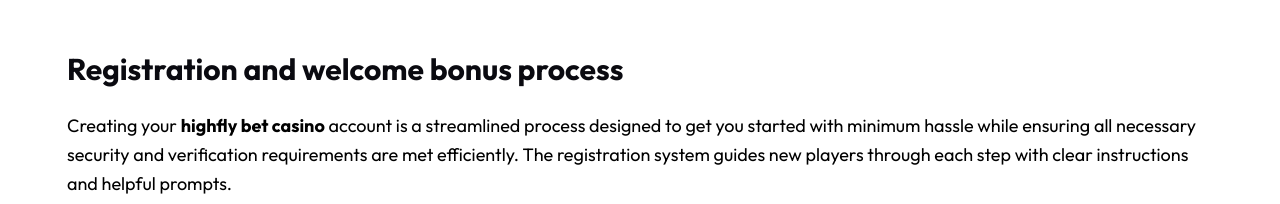
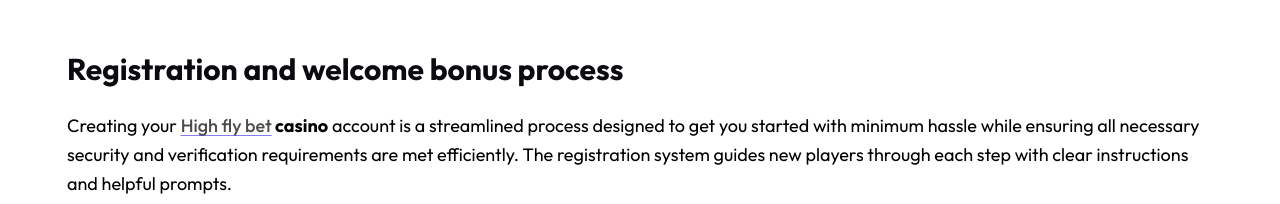
Before and after one commit to ttg-00/highfly-bet.org, a plain HTML site: page index.html in a window 1280 px wide. Shown: the part 5709-5913 px from the top of the page. Drawn offline with Linux system fonts and the light colour scheme.

Commit message:
Update index.html

```diff
--- a/index.html
+++ b/index.html
@@ -438,7 +438,7 @@ understanding exactly what is required to convert bonus funds into
 withdrawable winnings, ensuring that there are no unpleasant surprises
 during the gaming process.</p>
 <h3 id="registration-and-welcome-bonus-process"><strong>Registration and welcome bonus process</strong></h3>
-<p>Creating your <strong>highfly bet casino</strong> account is a streamlined process
+<p>Creating your <strong><a href="https://highflybet.com.pt" title="High fly bet">High fly bet</a> casino</strong> account is a streamlined process
 designed to get you started with minimum hassle while ensuring all
 necessary security and verification requirements are met efficiently.
 The registration system guides new players through each step with clear
```
